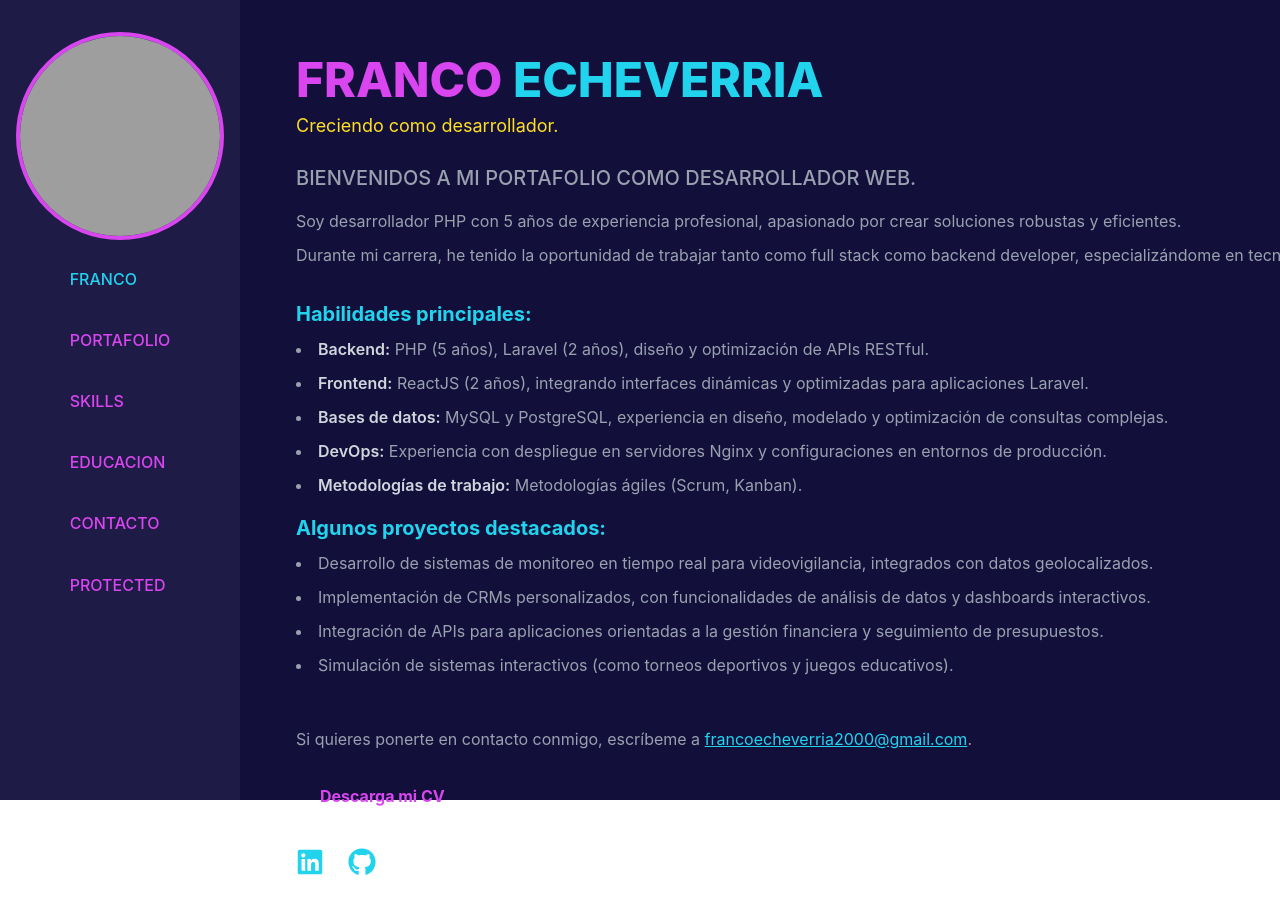
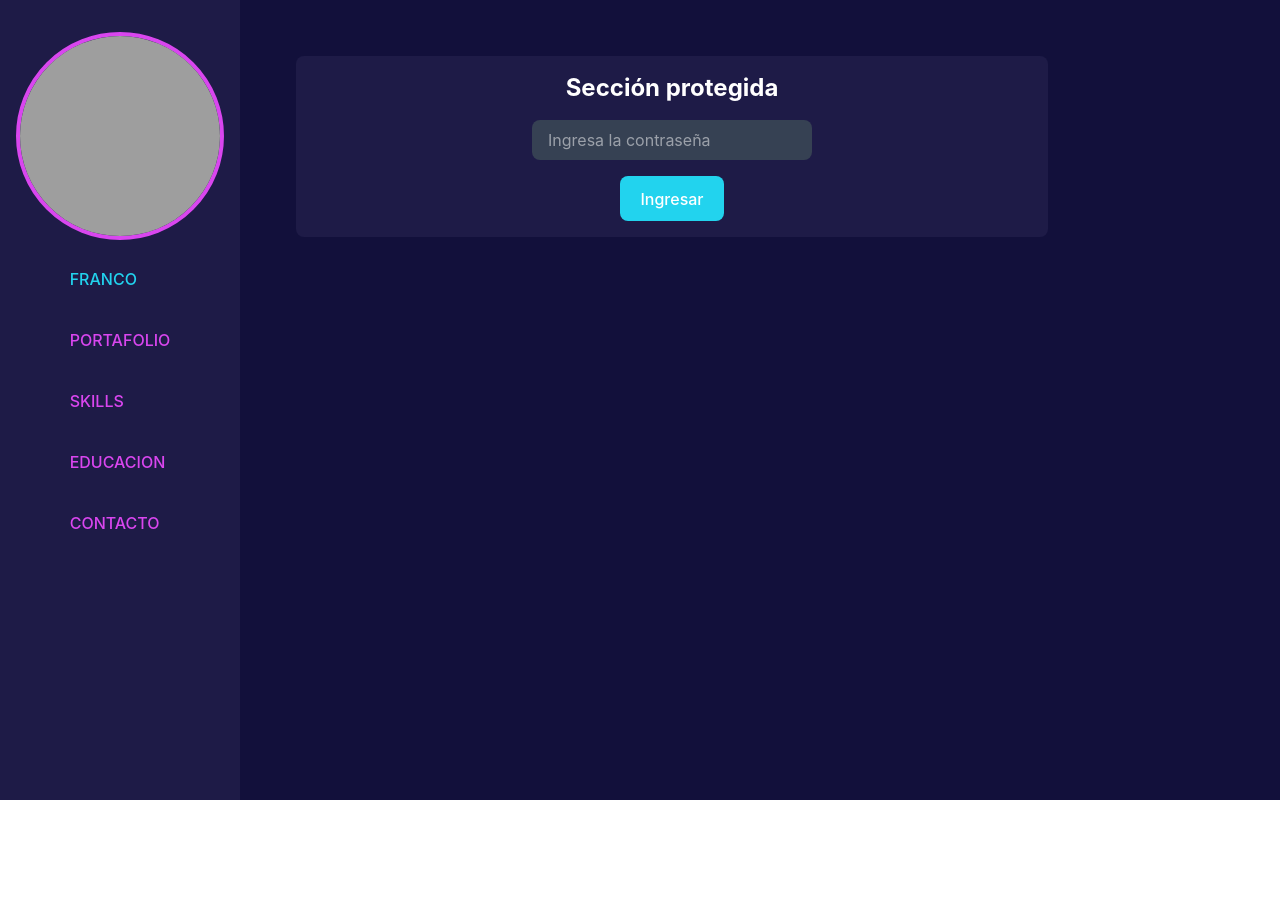
Before and after one commit to francoecheverria/FrancoEcheverria, a React (Vite) app: page /protected in a window 1280 px wide. Shown: the top 900 px of the page. After the commit the page ends 800 px from the top, so only its background shows below. Built offline with nearby package versions, Linux system fonts and the light colour scheme; grey boxes are pictures that could not be loaded.

Commit message:
se agregan rutas

```diff
--- a/src/App.jsx
+++ b/src/App.jsx
@@ -1,6 +1,6 @@
 import React, { useState } from 'react';
+import { BrowserRouter as Router, Routes, Route, Navigate, useLocation } from 'react-router-dom';
 import './index.css';
-import { FaLinkedin, FaGithub } from 'react-icons/fa';
 import FrancoSection from './components/FrancoSection';
 import PortfolioSection from './components/PortfolioSection';
 import EducationSection from './components/EducationSection';
@@ -17,10 +17,22 @@ const App = () => {
     skills: <SkillsSection />,
     educacion: <EducationSection />,
     contacto: <ContactSection />,
-    protected: <ProtectedSection />, // Nueva sección
+  };
+
+  const MainContent = () => {
+    const location = useLocation(); // Detecta la ruta actual
+
+    if (location.pathname === '/protected') {
+      // Si estás en /protected, muestra ProtectedSection
+      return <ProtectedSection />;
+    }
+
+    // En otras rutas, muestra la sección seleccionada
+    return sections[activeSection];
   };
 
   return (
+    <Router>
       <div className="flex h-screen">
         {/* Barra lateral */}
         <aside className="bg-[#1E1B47] text-[#95b7e8] min-h-screen flex flex-col items-center py-8 w-60">
@@ -34,7 +46,11 @@ const App = () => {
               <button
                 key={key}
                 onClick={() => setActiveSection(key)}
-              className={`bg-transparent block w-full text-left px-4 py-2 rounded-lg ${activeSection === key ? 'text-[#22D3EE]' : 'text-[#D946EF] hover:text-[#22D3EE]'}`}
+                className={`bg-transparent block w-full text-left px-4 py-2 rounded-lg ${
+                  activeSection === key
+                    ? 'text-[#22D3EE]'
+                    : 'text-[#D946EF] hover:text-[#22D3EE]'
+                }`}
               >
                 {key.toUpperCase()}
               </button>
@@ -43,8 +59,18 @@ const App = () => {
         </aside>
 
         {/* Sección principal */}
-      <main className="bg-[#12103B] text-[#95b7e8] p-8 w-1000">{sections[activeSection]}</main>
+        <main className="bg-[#12103B] text-[#95b7e8] p-8 w-1000">
+          <MainContent />
+        </main>
       </div>
+
+      {/* Configuración de rutas */}
+      <Routes>
+        <Route path="/protected"/>
+        {/* Redirigir al inicio si no se encuentra una ruta */}
+        <Route path="*" element={<Navigate to="/" />} />
+      </Routes>
+    </Router>
   );
 };
 
--- a/src/components/ProtectedSection.jsx
+++ b/src/components/ProtectedSection.jsx
@@ -17,12 +17,17 @@ const ProtectedSection = () => {
   };
 
   return (
-    <div className="p-6">
-      <div className="flex flex-col items-center justify-center bg-[#1E1B47] text-white">
+    <div className="p-6 w-200">
+      <div className="p-4 flex flex-col items-center justify-center rounded-lg bg-[#1E1B47] text-white">
         {isAuthenticated ? (
-          <h1 className="text-4xl font-bold text-center">
-            Franco Echeverria es de Valentina ❤️
-          </h1>
+          <>
+            <h1 className="text-4xl font-bold text-center text-[#F8E9A1] leading-relaxed mb-4">
+              Franco Echeverria es de la mujer mas hermosa de la Argentina, Valentina godoy. 💖
+            </h1>
+            <p className="text-xl text-center text-[#F8E9A1]">
+              Esa morocha linda, de ojos negros hermosos me tiene loco. ❤️
+            </p>
+          </>
         ) : (
           <form
             onSubmit={handlePasswordSubmit}
```
Lines whose indentation alone changed are shown as unchanged.
